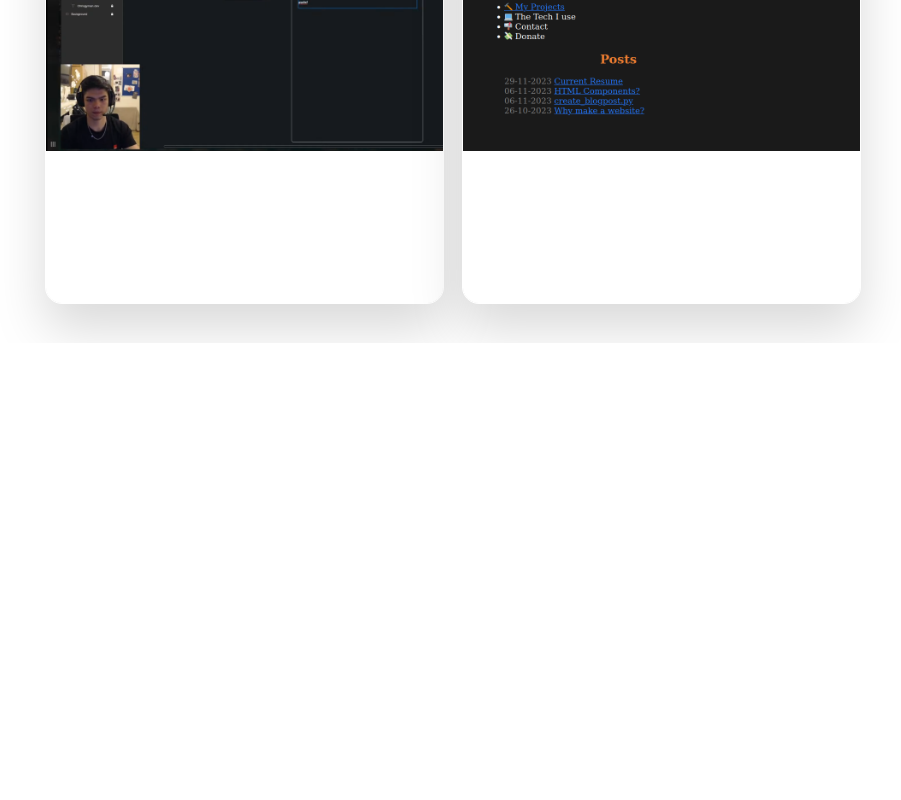
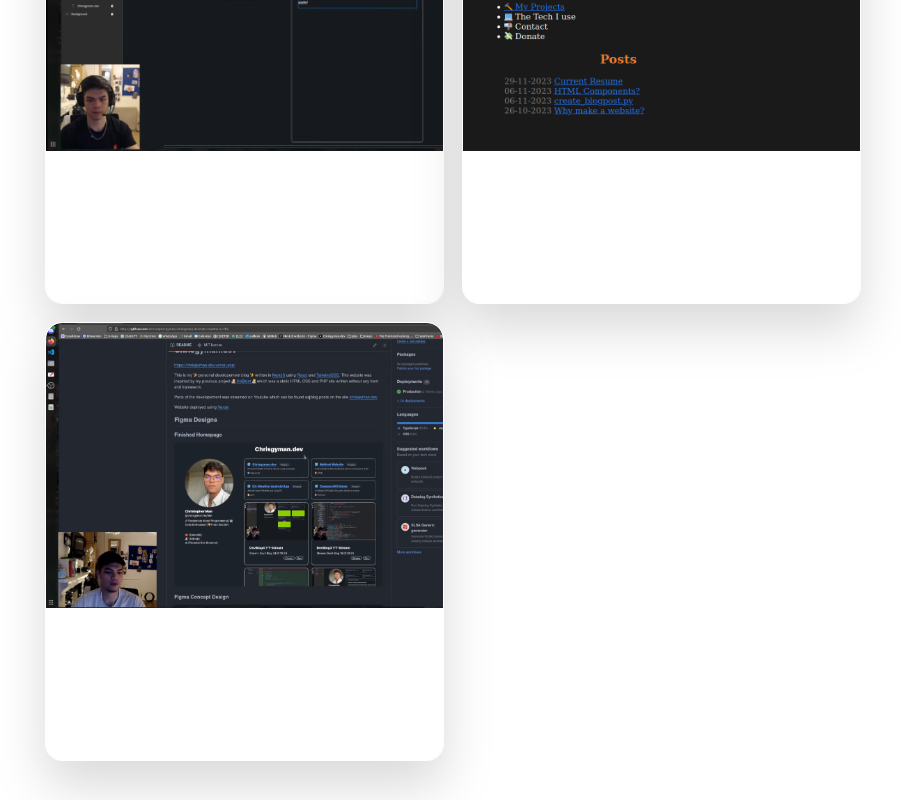
Before and after one commit to christophergyman/chrisgyman.dev, a Next.js app in the folder chrisgyman-dev/: page / in a window 1280 px wide. Shown: the part 1288-2088 px from the top of the page, without its empty margins (379-1280 px from the left). Before the commit the page ends 1631 px from the top, so only its background shows below. Built offline with nearby package versions, Linux system fonts and the light colour scheme.

Commit message:
Added video

```diff
--- a/chrisgyman-dev/src/app/components/grid-data.ts
+++ b/chrisgyman-dev/src/app/components/grid-data.ts
@@ -115,6 +115,17 @@ const dev4DevStream: PostCardProps = {
   markdownTitleName: "https://www.youtube.com/watch?v=s-ghhV74fM4&t=32s",
 };
 
+const devBlogFinish: PostCardProps = {
+  id: 7,
+  imageSrc: "/devBlogFinish.png",
+  imageAlt: "YTVideo",
+  title: "DevBlog Final!",
+  subTitle: "Video: Final Update! 19/02/2024",
+  bubbleText1: "Video",
+  bubbleText2: "Dev",
+  markdownTitleName: "https://www.youtube.com/watch?v=r75oD4_EV4U",
+};
+
 const arrPostCards: PostCardProps[] = [
   dev4DevStream,
   dev3DevStream,
@@ -122,6 +133,7 @@ const arrPostCards: PostCardProps[] = [
   dev2DevStream,
   dev1DevStream,
   learnedFromNoBloat,
+  devBlogFinish,
 ];
 
 export { arrPostCards, projectArray };
```
Also changed, not shown: chrisgyman-dev/public/devBlogFinish.png (added).
